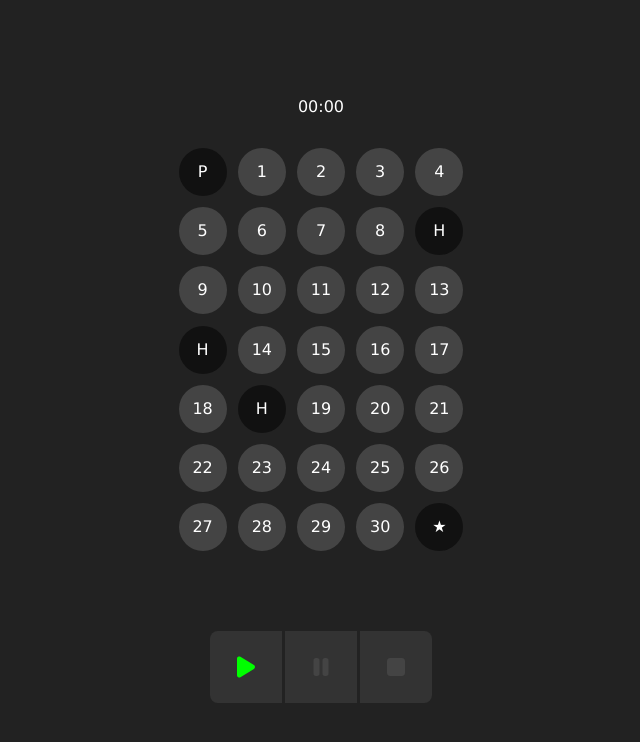
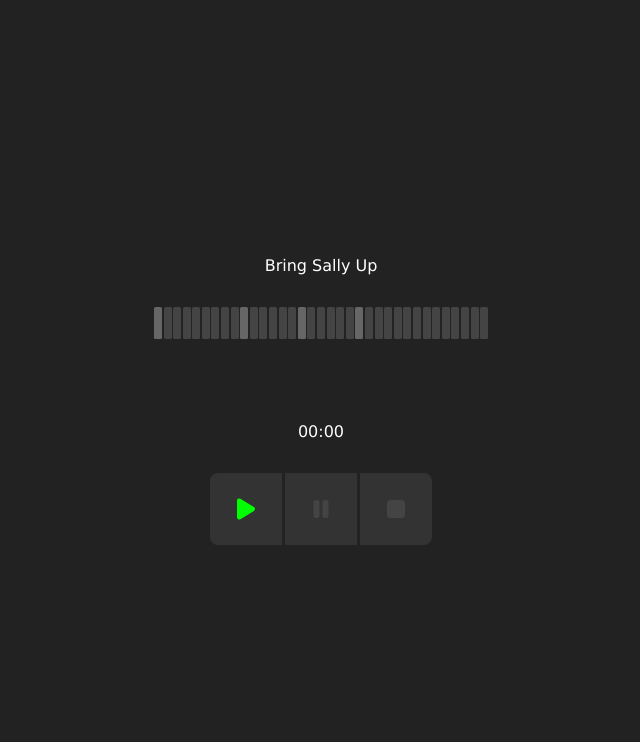
Before and after one commit to marinm/sally, a React (Vite) app: page / in a window 1280 px wide. Shown: the top 742 px of the page, without its empty margins (319-959 px from the left). Built offline with nearby package versions, Linux system fonts and the light colour scheme.

Commit message:
show progress as line

```diff
--- a/src/App.css
+++ b/src/App.css
@@ -49,7 +49,6 @@
     display: flex;
     justify-content: center;
     align-items: center;
-    margin-top: 2em;
 }
 
 .btn-group button:first-child {
@@ -91,10 +90,8 @@ button:disabled svg {
 }
 
 .dots {
-    display: grid;
-    grid-template-columns: auto auto auto auto auto;
-    grid-template-rows: auto;
-    gap: 0.7em;
+    display: flex;
+    gap: 0.1em;
     box-sizing: border-box;
     max-width: 100%;
     user-select: none;
@@ -106,9 +103,9 @@ button:disabled svg {
 }
 
 .dot {
-    width: 3em;
-    height: 3em;
-    border-radius: 50%;
+    width: 0.5em;
+    height: 2em;
+    border-radius: 0.1em;
     background-color: #444444;
     color: white;
     display: flex;
@@ -119,7 +116,7 @@ button:disabled svg {
 }
 
 .dot-is-hold {
-    background-color: #111111;
+    background-color: #666666;
 }
 
 .dot-is-done {
@@ -128,7 +125,7 @@ button:disabled svg {
 }
 
 .dot-in-progress {
-    border: 2px solid #00ff00;
+    border: 1px solid #00ff00;
     transition: background-color 6000ms linear;
 }
 
--- a/src/components/Timer/Timer.tsx
+++ b/src/components/Timer/Timer.tsx
@@ -9,7 +9,7 @@ import Stop from '../icons/Stop';
 function dotClass(dot: Dot, iCurrent: number = -1) {
     return classes({
         dot: true,
-        'dot-is-hold': ['H', 'P', '★'].includes(dot.display),
+        'dot-is-hold': dot.isHold,
         'dot-in-progress': iCurrent == dot.i,
         'dot-is-done': iCurrent > dot.i,
     });
@@ -44,14 +44,14 @@ export default function Timer() {
                 onTimeUpdate={() => setElapsed(audio.current?.currentTime ?? 0)}
                 ref={audio}
             ></audio>
-            <div>{timeFormat(elapsed)}</div>
+            <div>{DOTS[iCurrent]?.display ?? 'Bring Sally Up'}</div>
             <div className={classes({ dots: true })}>
                 {DOTS.map((dot) => (
-                    <div className={dotClass(dot, iCurrent)} key={dot.i}>
-                        {dot.display}
-                    </div>
+                    <div className={dotClass(dot, iCurrent)} key={dot.i}></div>
                 ))}
             </div>
+            <br />
+            <div>{timeFormat(elapsed)}</div>
             <div className="btn-group">
                 <button
                     onClick={() => audio.current?.play()}
--- a/src/components/Timer/constants.ts
+++ b/src/components/Timer/constants.ts
@@ -1,37 +1,37 @@
 export const DOTS = [
-    { i: 0, startsAt: 0.0, display: 'P' },
-    { i: 1, startsAt: 7.5, display: '1' },
-    { i: 2, startsAt: 13.5, display: '2' },
-    { i: 3, startsAt: 19.5, display: '3' },
-    { i: 4, startsAt: 25.5, display: '4' },
-    { i: 5, startsAt: 31.5, display: '5' },
-    { i: 6, startsAt: 37.5, display: '6' },
-    { i: 7, startsAt: 43.5, display: '7' },
-    { i: 8, startsAt: 49.5, display: '8' },
-    { i: 9, startsAt: 55.5, display: 'H' },
-    { i: 10, startsAt: 61.0, display: '9' },
-    { i: 11, startsAt: 67.0, display: '10' },
-    { i: 12, startsAt: 73.0, display: '11' },
-    { i: 13, startsAt: 79.0, display: '12' },
-    { i: 14, startsAt: 85.0, display: '13' },
-    { i: 15, startsAt: 91.0, display: 'H' },
-    { i: 16, startsAt: 97.0, display: '14' },
-    { i: 17, startsAt: 103.0, display: '15' },
-    { i: 18, startsAt: 109.0, display: '16' },
-    { i: 19, startsAt: 115.0, display: '17' },
-    { i: 20, startsAt: 121.0, display: '18' },
-    { i: 21, startsAt: 127.0, display: 'H' },
-    { i: 22, startsAt: 133.0, display: '19' },
-    { i: 23, startsAt: 139.0, display: '20' },
-    { i: 24, startsAt: 145.0, display: '21' },
-    { i: 25, startsAt: 151.0, display: '22' },
-    { i: 26, startsAt: 157.0, display: '23' },
-    { i: 27, startsAt: 163.0, display: '24' },
-    { i: 28, startsAt: 169.0, display: '25' },
-    { i: 29, startsAt: 175.0, display: '26' },
-    { i: 30, startsAt: 181.0, display: '27' },
-    { i: 31, startsAt: 187.0, display: '28' },
-    { i: 32, startsAt: 193.0, display: '29' },
-    { i: 33, startsAt: 199.0, display: '30' },
-    { i: 34, startsAt: 205.0, display: '★' },
+    { i: 0, startsAt: 0.0, display: 'P', isHold: true },
+    { i: 1, startsAt: 7.5, display: '1', isHold: false },
+    { i: 2, startsAt: 13.5, display: '2', isHold: false },
+    { i: 3, startsAt: 19.5, display: '3', isHold: false },
+    { i: 4, startsAt: 25.5, display: '4', isHold: false },
+    { i: 5, startsAt: 31.5, display: '5', isHold: false },
+    { i: 6, startsAt: 37.5, display: '6', isHold: false },
+    { i: 7, startsAt: 43.5, display: '7', isHold: false },
+    { i: 8, startsAt: 49.5, display: '8', isHold: false },
+    { i: 9, startsAt: 55.5, display: '8H', isHold: true },
+    { i: 10, startsAt: 61.0, display: '9', isHold: false },
+    { i: 11, startsAt: 67.0, display: '10', isHold: false },
+    { i: 12, startsAt: 73.0, display: '11', isHold: false },
+    { i: 13, startsAt: 79.0, display: '12', isHold: false },
+    { i: 14, startsAt: 85.0, display: '13', isHold: false },
+    { i: 15, startsAt: 91.0, display: '13H', isHold: true },
+    { i: 16, startsAt: 97.0, display: '14', isHold: false },
+    { i: 17, startsAt: 103.0, display: '15', isHold: false },
+    { i: 18, startsAt: 109.0, display: '16', isHold: false },
+    { i: 19, startsAt: 115.0, display: '17', isHold: false },
+    { i: 20, startsAt: 121.0, display: '18', isHold: false },
+    { i: 21, startsAt: 127.0, display: '18H', isHold: true },
+    { i: 22, startsAt: 133.0, display: '19', isHold: false },
+    { i: 23, startsAt: 139.0, display: '20', isHold: false },
+    { i: 24, startsAt: 145.0, display: '21', isHold: false },
+    { i: 25, startsAt: 151.0, display: '22', isHold: false },
+    { i: 26, startsAt: 157.0, display: '23', isHold: false },
+    { i: 27, startsAt: 163.0, display: '24', isHold: false },
+    { i: 28, startsAt: 169.0, display: '25', isHold: false },
+    { i: 29, startsAt: 175.0, display: '26', isHold: false },
+    { i: 30, startsAt: 181.0, display: '27', isHold: false },
+    { i: 31, startsAt: 187.0, display: '28', isHold: false },
+    { i: 32, startsAt: 193.0, display: '29', isHold: false },
+    { i: 33, startsAt: 199.0, display: '30', isHold: false },
+    { i: 34, startsAt: 205.0, display: '30★', isHold: false },
 ] as const;
```
